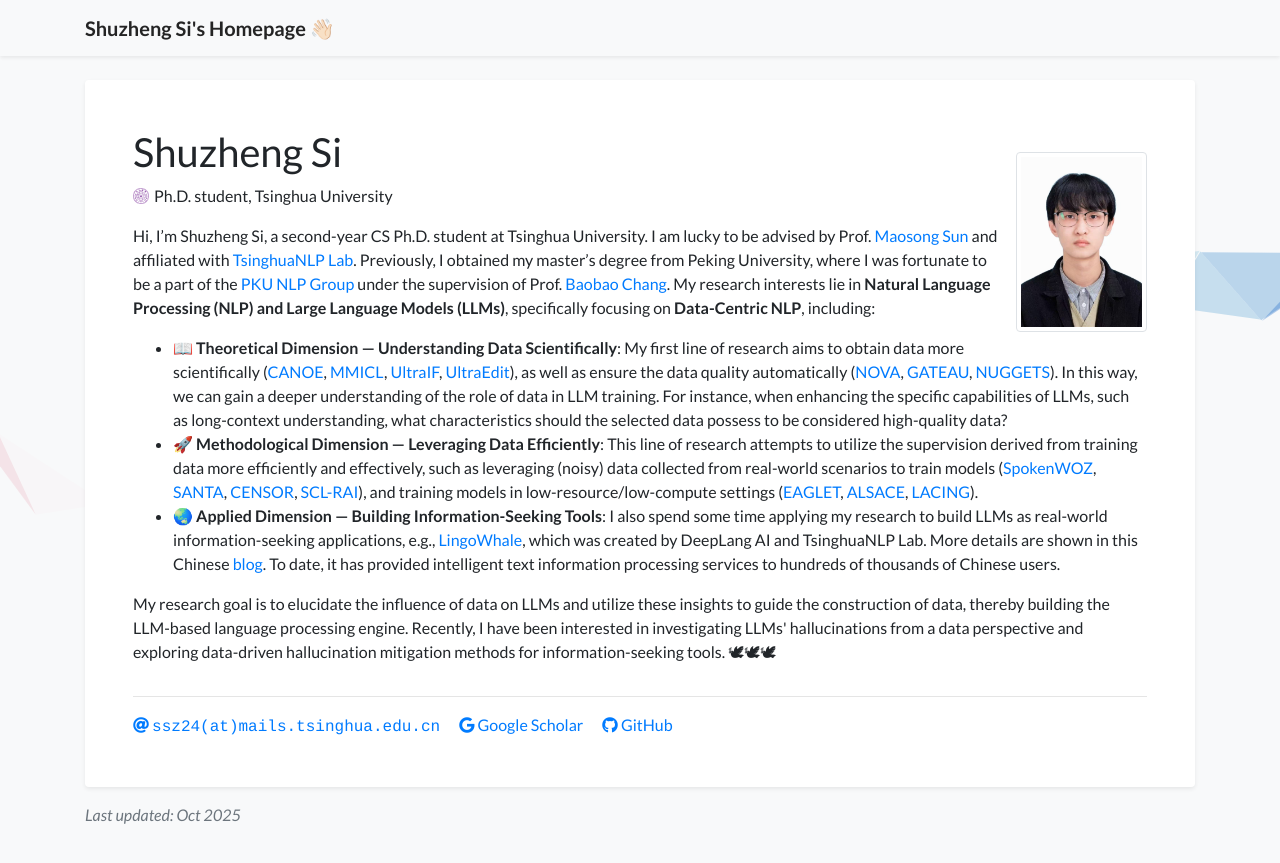
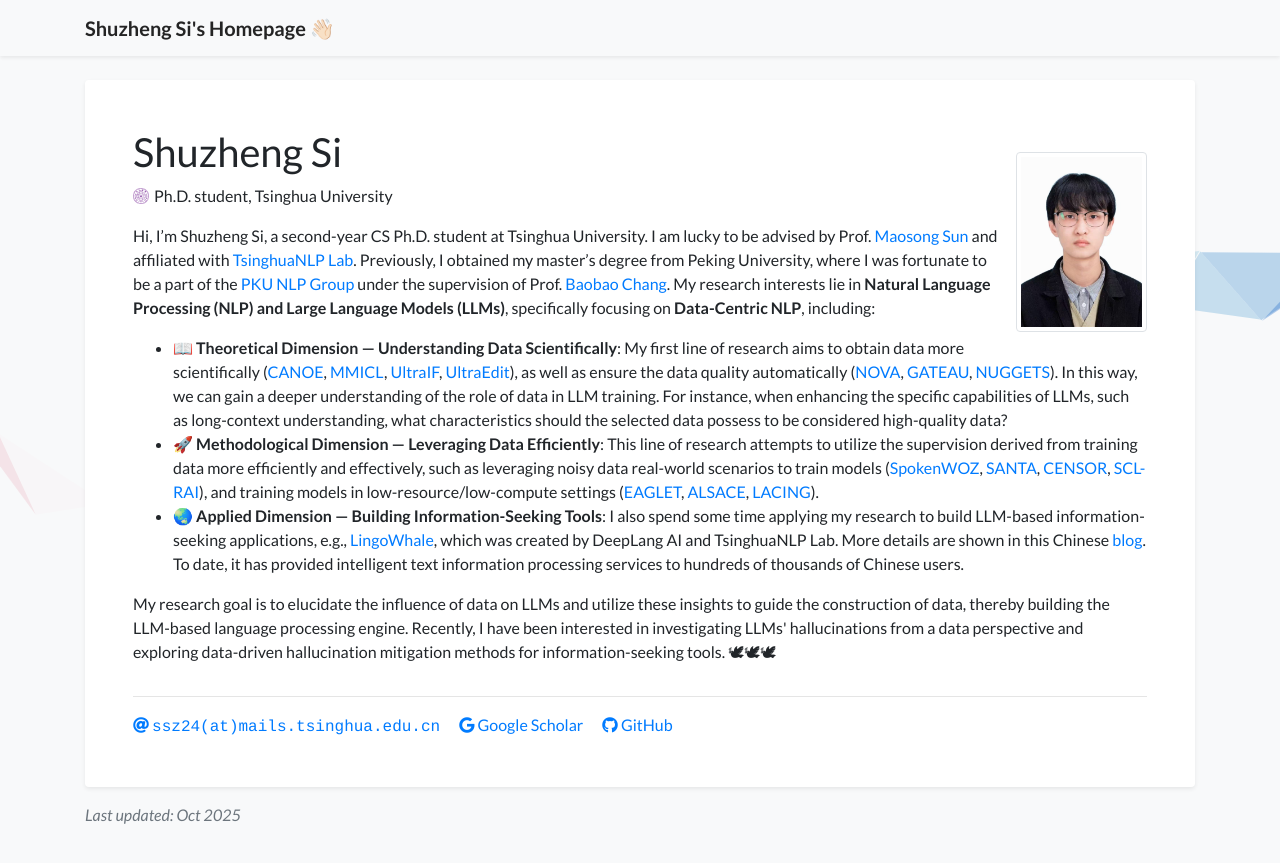
Before and after one commit to S1s-Z/s1s-z.github.io, a Jekyll site: the page built from index.html, in a window 1280 px wide. Shown: the top 863 px of the page. Built offline with Jekyll 4.4.1, drawn with Linux system fonts in a browser that asks for light colours; a style sheet for code colours, icons or effects is not loaded.

Commit message:
Update profile.yml

```diff
--- a/_data/profile.yml
+++ b/_data/profile.yml
@@ -26,10 +26,10 @@
           📖 <b>Theoretical Dimension — Understanding Data Scientifically</b>: My first line of research aims to obtain data more scientifically (<a href="https://arxiv.org/abs/2505.16483">CANOE</a>, <a href="https://arxiv.org/abs/2309.07915">MMICL</a>, <a href="https://arxiv.org/abs/2502.04153">UltraIF</a>, <a href="https://arxiv.org/abs/2407.05282">UltraEdit</a>), as well as ensure the data quality automatically (<a href="https://arxiv.org/abs/2502.07340">NOVA</a>, <a href="https://arxiv.org/abs/2410.15633">GATEAU</a>, <a href="https://arxiv.org/abs/2312.10302">NUGGETS</a>). In this way, we can gain a deeper understanding of the role of data in LLM training. For instance, when enhancing the specific capabilities of LLMs, such as long-context understanding, what characteristics should the selected data possess to be considered high-quality data?
       </li>
       <li>
-          🚀 <b>Methodological Dimension — Leveraging Data Efficiently</b>: This line of research attempts to utilize the supervision derived from training data more efficiently and effectively, such as leveraging (noisy) data collected from real-world scenarios to train models (<a href="https://arxiv.org/abs/2305.13040">SpokenWOZ</a>, <a href="https://arxiv.org/abs/2305.04076">SANTA</a>, <a href="https://arxiv.org/abs/2311.08010">CENSOR</a>, <a href="https://arxiv.org/abs/2209.01646">SCL-RAI</a>), and training models in low-resource/low-compute settings (<a href="https://arxiv.org/abs/2510.05608">EAGLET</a>, <a href="https://arxiv.org/abs/2404.08491">ALSACE</a>, <a href="https://arxiv.org/abs/2411.14279">LACING</a>).
+          🚀 <b>Methodological Dimension — Leveraging Data Efficiently</b>: This line of research attempts to utilize the supervision derived from training data more efficiently and effectively, such as leveraging noisy data real-world scenarios to train models (<a href="https://arxiv.org/abs/2305.13040">SpokenWOZ</a>, <a href="https://arxiv.org/abs/2305.04076">SANTA</a>, <a href="https://arxiv.org/abs/2311.08010">CENSOR</a>, <a href="https://arxiv.org/abs/2209.01646">SCL-RAI</a>), and training models in low-resource/low-compute settings (<a href="https://arxiv.org/abs/2510.05608">EAGLET</a>, <a href="https://arxiv.org/abs/2404.08491">ALSACE</a>, <a href="https://arxiv.org/abs/2411.14279">LACING</a>).
       </li>
       <li>
-          🌏 <b>Applied Dimension — Building Information-Seeking Tools</b>: I also spend some time applying my research to build LLMs as real-world information-seeking applications, e.g., <a href="https://lingowhale.com/">LingoWhale</a>, which was created by DeepLang AI and TsinghuaNLP Lab. More details are shown in this Chinese <a href="https://mp.weixin.qq.com/s/oB054vVcEBgD21VGZIqmNg">blog</a>. To date, it has provided intelligent text information processing services to hundreds of thousands of Chinese users.
+          🌏 <b>Applied Dimension — Building Information-Seeking Tools</b>: I also spend some time applying my research to build LLM-based information-seeking applications, e.g., <a href="https://lingowhale.com/">LingoWhale</a>, which was created by DeepLang AI and TsinghuaNLP Lab. More details are shown in this Chinese <a href="https://mp.weixin.qq.com/s/oB054vVcEBgD21VGZIqmNg">blog</a>. To date, it has provided intelligent text information processing services to hundreds of thousands of Chinese users.
       </li>
   </ul>
 
```
